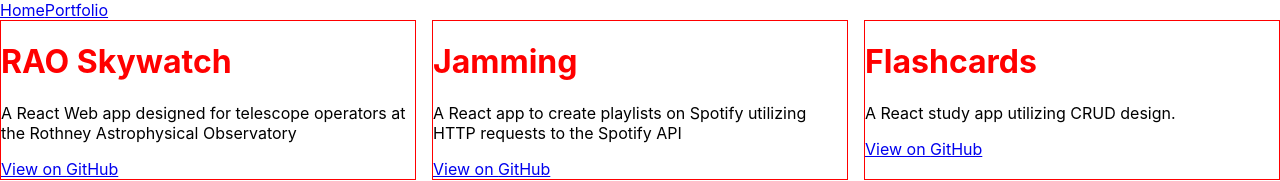
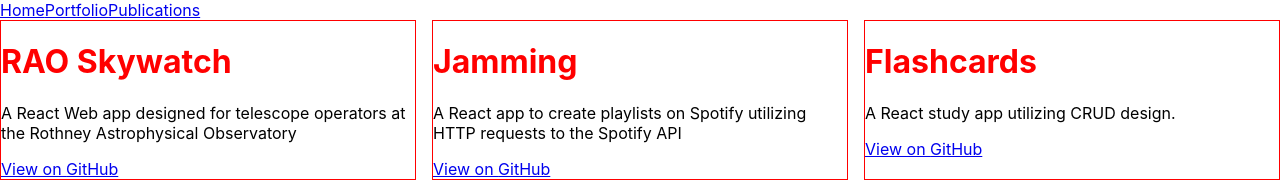
Before and after one commit to EKHess/portfolio, a React (Create React App) app: page /portfolio in a window 1280 px wide. Shown: the top 181 px of the page. Built offline with nearby package versions, Linux system fonts and the light colour scheme.

Commit message:
Created Publications component and entered a few of my publications

```diff
--- a/src/App.js
+++ b/src/App.js
@@ -2,7 +2,9 @@ import './App.css';
 import Root from "./components/Root/Root";
 import Home from "./components/Home/Home";
 import Portfolio from './components/Portfolio/Portfolio';
+import Publications from '../src/components/Publications/Publications';
 import { projects } from './data/portfolio/portfolio';
+import { publications } from './data/publications/publications';
 
 
 import { Route, RouterProvider, createBrowserRouter, createRoutesFromElements } from 'react-router-dom';
@@ -11,6 +13,7 @@ const router = createBrowserRouter(createRoutesFromElements(
   <Route path='/' element={<Root/>}>
     <Route path='home' element={<Home/>}/>
     <Route path='portfolio' element={<Portfolio content={projects}/>}/>
+    <Route path='publications' element={<Publications content={publications}/>}/>
   </Route>
 ))
 
--- a/src/components/Header/Header.js
+++ b/src/components/Header/Header.js
@@ -7,6 +7,7 @@ function Header() {
             <div className="nav-container">
                 <NavLink to="/home" className={({ isActive }) => (isActive ? 'active' : '')}>Home</NavLink>
                 <NavLink to="/portfolio">Portfolio</NavLink>
+                <NavLink to="/publications">Publications</NavLink>
             </div>
         </>
     )
--- /dev/null
+++ b/src/components/Publications/Publications.js
@@ -0,0 +1,13 @@
+import React from "react";
+import Portfolio from '../Portfolio/Portfolio';
+import {publications} from '../../data/publications/publications';
+
+function Publications({content}) {
+    return (
+        <>
+            <Portfolio content={publications} />
+        </>
+    )
+}
+
+export default Publications;
--- a/src/components/Tile/Tile.js
+++ b/src/components/Tile/Tile.js
@@ -4,7 +4,7 @@ import styles from "./Tile.module.css";
 function Tile({data}) {
     return (
         <div className={styles.tile}>
-            <h1>{data.title}</h1>
+            <h1 className={styles.tileHeader}>{data.title}</h1>
             <p>{data.description}</p>
             <a href={data.url} target="_blank" rel="noreferrer">View on {data.hostedBy}</a>
         </div>
--- a/src/components/Tile/Tile.module.css
+++ b/src/components/Tile/Tile.module.css
@@ -2,6 +2,6 @@
     border: 1px solid red;
 }
 
-h1 {
+.tileHeader {
     color: red;
 }
--- /dev/null
+++ b/src/data/publications/publications.js
@@ -0,0 +1,20 @@
+export const publications = [
+    {
+        id: 0,
+        title: "DAO photometric follow-up of selected transients (Oct. 2024 - II)",
+        description: "We present (SDSS) g&r filter photometric follow up observations of selected optical transients obtained using the 1.82-m Plaskett telescope of the (Dominion Astrophysical Observatory) National Research Council of Canada during subsequent nights of the October 2024 dark run. ",
+        year: 2024,
+        month: 10,
+        url: "https://ui.adsabs.harvard.edu/abs/2024TNSAN.296....1B/abstract",
+        hostedBy: "NASA ADS",
+    },
+    {
+        id: 1,
+        title: "DAO photometric follow-up of selected transients (Oct. 2024)",
+        description: "We present (SDSS) g&r filter photometric follow up observations of selected optical transients obtained using the 1.82-m Plaskett telescope of the (Dominion Astrophysical Observatory) National Research Council of Canada during the October 2024 dark run.",
+        year: 2024,
+        month: 10,
+        url: "https://ui.adsabs.harvard.edu/abs/2024TNSAN.283....1B/abstract",
+        hostedBy: "NASA ADS",
+    },
+]
```
